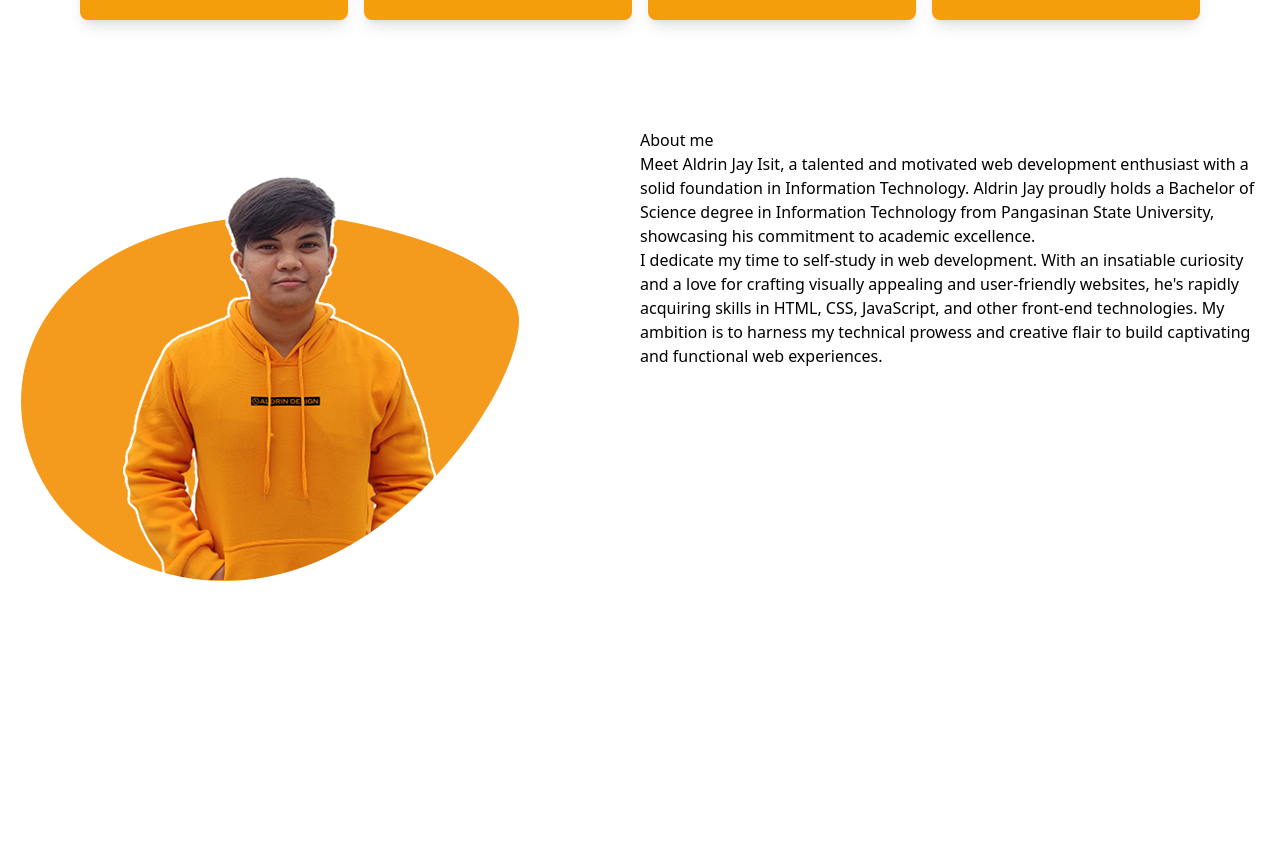
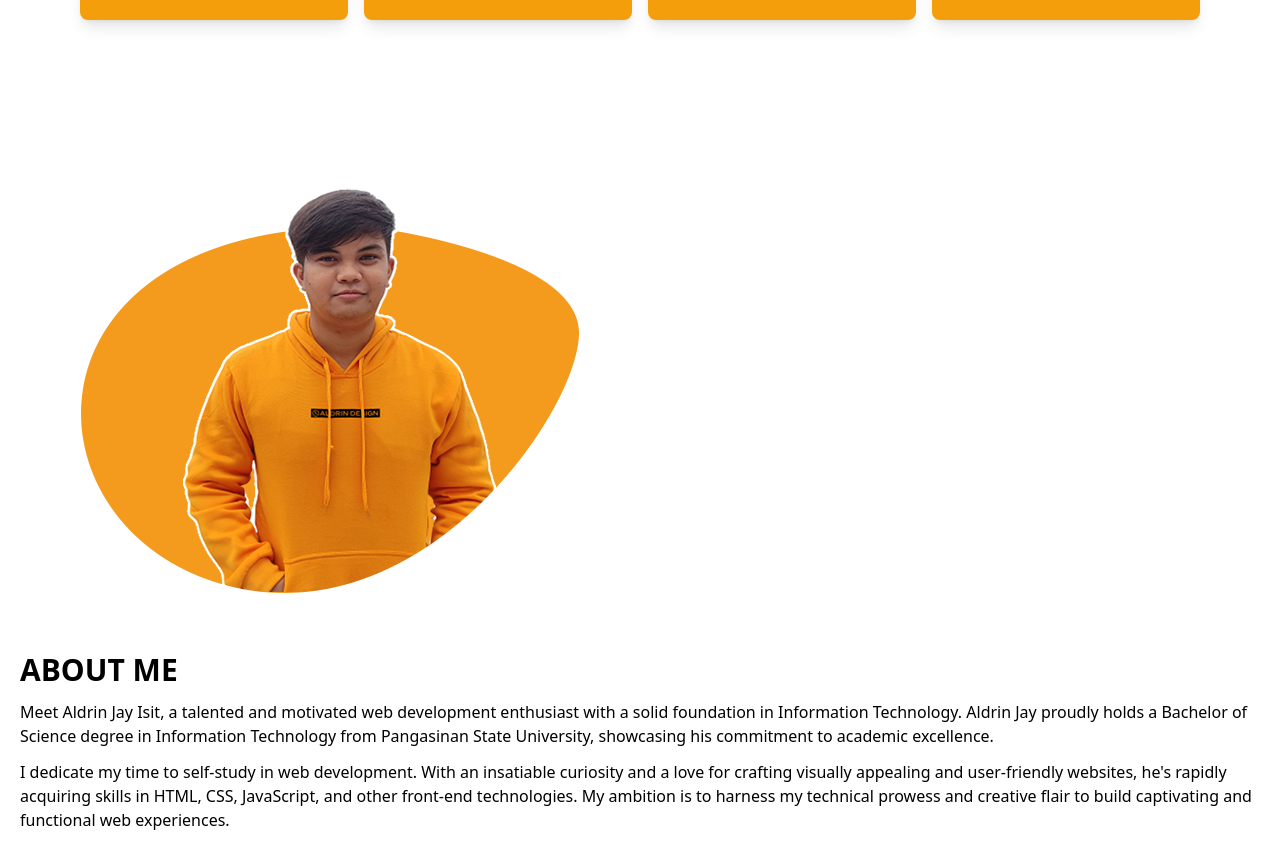
Before and after one commit to Drinisit/drin-portfolio, a React (Create React App) app: page / in a window 1280 px wide. Shown: the part 1607-2475 px from the top of the page. Before the commit the page ends 2279 px from the top, so only its background shows below. Built offline with nearby package versions, Linux system fonts and the light colour scheme; the HTML template or start-up script is replaced by a standard one.

Commit message:
Done about me

```diff
--- a/src/components/About.jsx
+++ b/src/components/About.jsx
@@ -5,13 +5,13 @@ const About = () => {
   return (
     <div className='w-full py-11 px-4'>
         <div className='max-w-[1240px] mx-auto grid grid-cols-2'>
-            <div>
-                <img src={Me} alt="" />
+            <div className='hidden sm:block'>
+                <img className='p-3 items-center mx-auto' src={Me} alt="" />
             </div>
 
-            <div>
-                <h1>About me</h1>
-                <p>Meet Aldrin Jay Isit, a talented and motivated web development enthusiast with a solid foundation in Information Technology. Aldrin Jay proudly holds a Bachelor of Science degree in Information Technology from Pangasinan State University, showcasing his commitment to academic excellence.</p>
+            <div className='my-auto xxs:col-span-2'>
+                <h1 className='xxs:text-md md:text-3xl font-bold uppercase'>About me</h1>
+                <p className='py-3'>Meet Aldrin Jay Isit, a talented and motivated web development enthusiast with a solid foundation in Information Technology. Aldrin Jay proudly holds a Bachelor of Science degree in Information Technology from Pangasinan State University, showcasing his commitment to academic excellence.</p>
 
                 <p>I dedicate my time to self-study in web development. With an insatiable curiosity and a love for crafting visually appealing and user-friendly websites, he's rapidly acquiring skills in HTML, CSS, JavaScript, and other front-end technologies. My ambition is to harness my technical prowess and creative flair to build captivating and functional web experiences.</p>
             </div>
```
